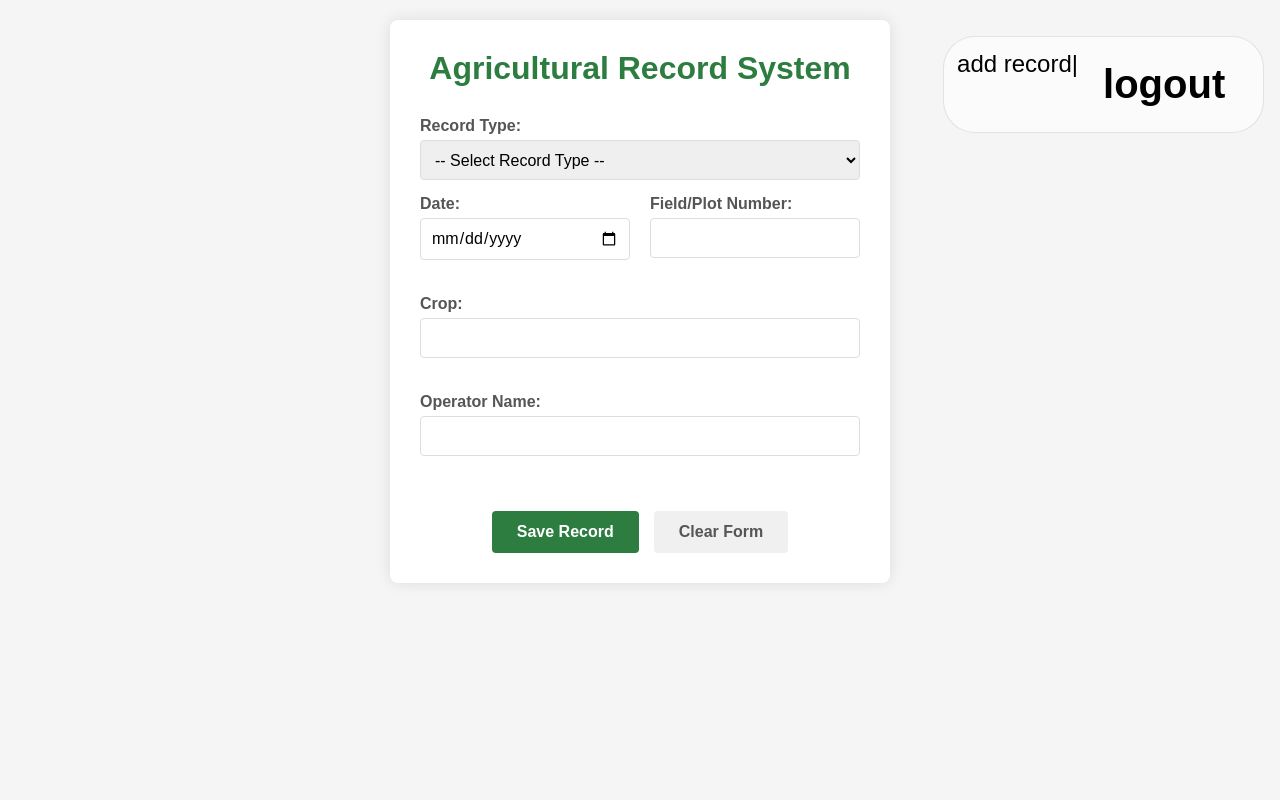
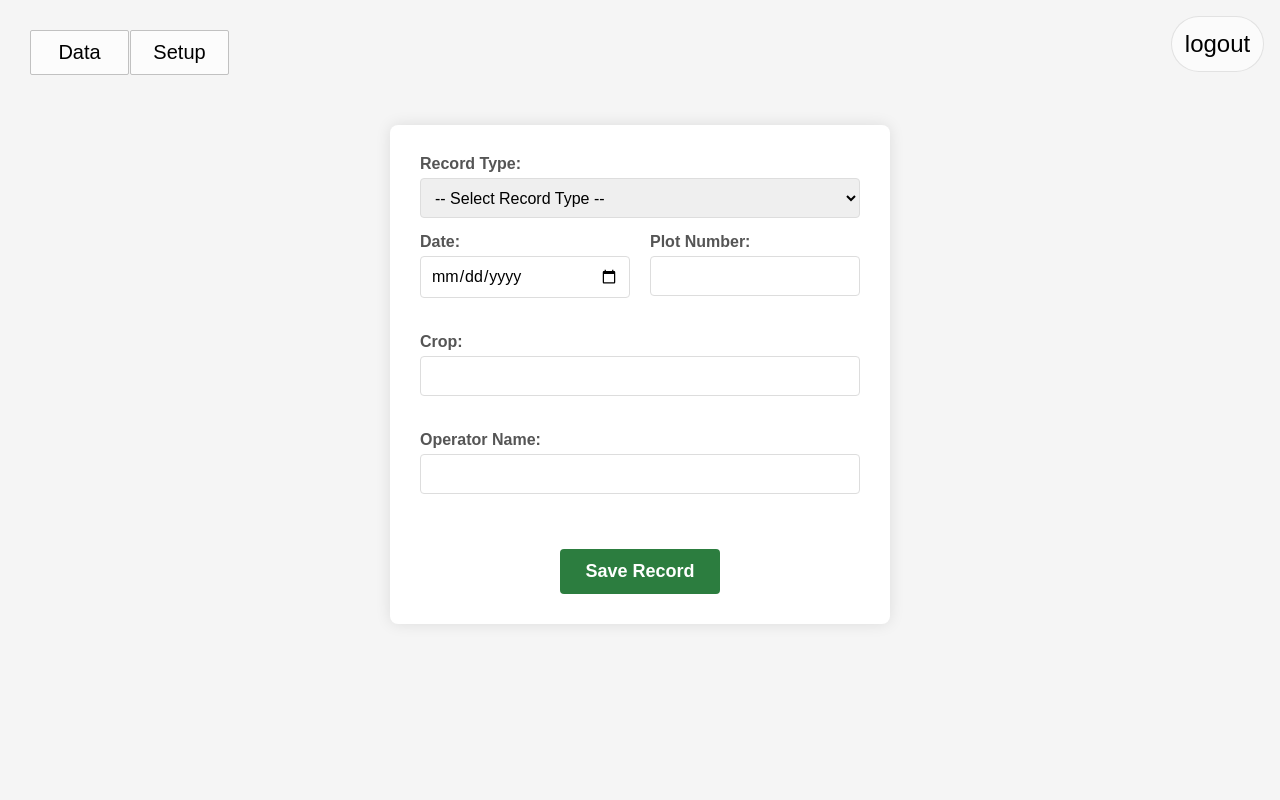
Before and after one commit to Mekaela/Django_project, a Django app: page /posts/new-post/ in a window 1280 px wide. Run offline with Django 5.2, Linux system fonts and the light colour scheme; the visitor is signed in with stand-in values (Sample User, id 1).

Commit message:
Fixed some css and added new auth'd nav

```diff
--- a/posts/templates/posts/post_new.html
+++ b/posts/templates/posts/post_new.html
@@ -20,7 +20,7 @@
         fertiliser type can automatically add the NPK ratio
         operator name can be the person logged in (but editable) -->
         <div class="form-container">
-            <h1>Agricultural Record System</h1>
+            {% comment %} <h1>Agricultural Record System</h1> {% endcomment %}
             <form id="agricultureForm">
                 <!-- Record Type Selection -->
                 <div class="form-group record-type">
@@ -43,7 +43,7 @@
                     </div>
 
                     <div class="form-group">
-                        <label for="field">Field/Plot Number:</label>
+                        <label for="field">Plot Number:</label>
                         <input type="text" id="field" name="field" required>
                     </div>
 
@@ -214,7 +214,6 @@
 
                 <div class="form-actions">
                     <button type="submit" class="submit-btn">Save Record</button>
-                    <button type="reset" class="reset-btn">Clear Form</button>
                 </div>
             </form>
         </div>
--- a/static/css/post_new.css
+++ b/static/css/post_new.css
@@ -1,15 +1,13 @@
 /* General Styles */
 body {
-    font-family: 'Segoe UI', Tahoma, Geneva, Verdana, sans-serif;
     background-color: #f5f5f5;
     margin: 0;
-    padding: 20px;
     color: #333;
 }
 
 .form-container {
     max-width: 500px;
-    margin: 0 auto;
+    margin: 50px auto;
     background-color: white;
     padding: 30px;
     border-radius: 8px;
@@ -102,17 +100,14 @@ h1 {
     margin-top: 20px;
 }
 
-button {
+.submit-btn {
     padding: 12px 25px;
     border: none;
     border-radius: 4px;
-    font-size: 16px;
+    font-size: 18px;
     font-weight: 600;
     cursor: pointer;
     transition: background-color 0.3s;
-}
-
-.submit-btn {
     background-color: #2c7d3f;
     color: white;
 }
--- a/static/css/style.css
+++ b/static/css/style.css
@@ -11,7 +11,7 @@ body {
     color: whitesmoke;
 }
 
-.nav {
+.log-button {
     margin: 1rem;
     padding: 0.8rem;
     background-color: rgba(255, 255, 255, 0.6);
@@ -23,18 +23,39 @@ body {
     border: 0.1rem solid rgba(0, 0, 0, 0.1);
     border-radius: 2rem;
     right: 0;
+    cursor: pointer;
 }
 
-.nav:hover {
+.log-button:hover {
+    opacity: .85;
     background-color: rgba(255, 255, 255, 0.7);
 }
 
-section {
+.nav {
+    margin:30px;
+    width: 200px;
     display: flex;
-    flex-flow: column;
-    gap: 1rem;
 }
 
+.nav-item {
+    width: 100px;
+    text-align: center;
+    cursor: pointer;
+    border: 1px solid rgb(193, 193, 193);
+    padding: 10px;
+    margin-right: 1px;
+    background-color: rgba(255, 255, 255, 0.7);
+    border-radius: 2px;
+    font-size: 20px;
+}
+
+.nav-item:hover {
+    background-color: rgba(255, 255, 255, 1);
+}
+
+.logout {
+    display: flex;
+}
 
 a {
     text-decoration: none;
@@ -68,35 +89,6 @@ a:hover {
     content: '🚨 ';
 }
 
-
-.logout {
-    display: inline-block;
-}
-
-.logout-button {
-    font-size: 2.5rem;
-    background-color: rgb(0, 0, 0, 0);
-    border: none;
-}
-
-.logout-button:hover {
-    opacity: .85;
-}
-
-.logout {
-    display: inline-block;
-}
-
-.logout-button {
-    font-size: 2.5rem;
-    background-color: rgb(0, 0, 0, 0);
-    border: none;
-}
-
-.logout-button:hover {
-    opacity: .85;
-}
-
 a, a:link, a:visited, a:focus, a:hover, a:active{
     color:black;
   }
--- a/templates/layout.html
+++ b/templates/layout.html
@@ -15,7 +15,7 @@
     {% block extra_css %}{% endblock %}
 </head>
 <body>
-    <div class="nav">
+    <div class="">
         {% url '/' as home_url %}
         {% url 'users/login' as login_url %}
         {% comment %} <a href="/">home</a> |  {% endcomment %}
@@ -25,18 +25,30 @@
         {% endif %}
         {% comment %} <a href="{% url 'posts:list' %}">news</a> | {% endcomment %}
         {% if user.is_authenticated %}
-            <a href="{% url 'posts:new-post' %}">add record</a> |
             <form class="logout" action="{% url 'users:logout' %}" method="post">
                 {% csrf_token %}
-                <button class="logout-button" aria-label="User Logout" title="User Logout">logout</button>
+                <button class="log-button" aria-label="User Logout" title="User Logout">logout</button>
             </form>
         {% else %}
             {% comment %} <a href="{% url 'users:register' %}">register</a> | {% endcomment %}
             {% if request.path != '/users/login/' %}
-                <a href="{% url 'users:login' %}">login</a>
+                <a href="{% url 'users:login' %}" class="log-button">login</a>
             {% endif %}
         {% endif %}
         </div>
+        {% if user.is_authenticated %}
+            <div class='nav'>
+                {% if request.path != '/posts/new-post/' %}
+                    <a href="{% url 'posts:new-post' %}">add record</a>
+                {% endif %}
+                {% if request.path != '/data/' %}
+                    <a class='nav-item' href="{% url 'posts:new-post' %}">Data</a>
+                {% endif %}
+                {% if request.path != '/farms/' %}
+                    <a class='nav-item' href="{% url 'posts:new-post' %}">Setup</a>
+                {% endif %}
+            </div>
+        {% endif %}
     <main>
         {% block content %}
         {% endblock %}
--- a/users/views.py
+++ b/users/views.py
@@ -29,4 +29,4 @@ def login_view(request):
 def logout_view(request):
     if request.method == "POST":
         logout(request)
-        return redirect("posts:list")
+        return redirect("/")
```
